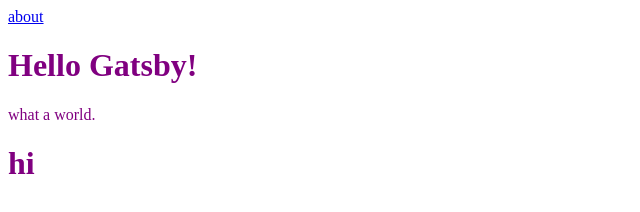
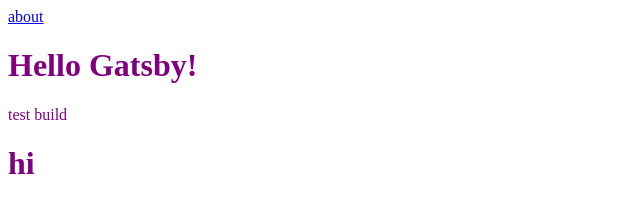
Before and after one commit to MatthewTang/gatsby-hello-world, a Gatsby site: page / in a window 1280 px wide. Shown: the full height of the page, 0-640 px from the left. Built offline with nearby package versions, Linux system fonts and the light colour scheme; Gatsby itself is replaced by a stand-in of ours.

Commit message:
test build

```diff
--- a/src/pages/index.js
+++ b/src/pages/index.js
@@ -8,7 +8,7 @@
 		<div style={{ color: "purple" }}>
 			<Link to="/about/">about</Link>
 			<h1>Hello Gatsby!</h1>
-			<p>what a world.</p>
+			<p>test build</p>
 			<Test />
 		</div>
 	)
```
